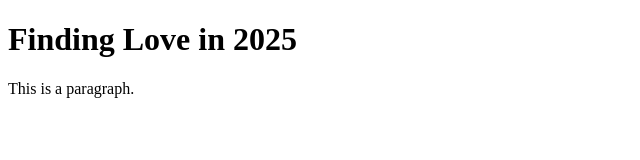
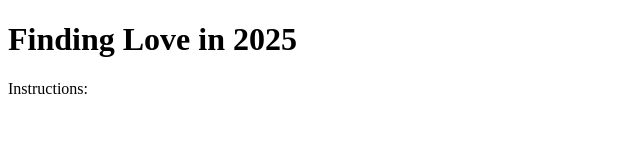
Before and after one commit to BobbyStrahanoski97/matchmakerr, a plain HTML site: page index.html in a window 1280 px wide. Shown: the full height of the page, 0-640 px from the left. Drawn offline with Linux system fonts and the light colour scheme.

Commit message:
Update index.html

```diff
--- a/index.html
+++ b/index.html
@@ -1,12 +1,12 @@
 <!DOCTYPE html>
   <html>
   <head>
-    <title>Page Title</title>
+    <title>MatchMaker</title>
 </head>
 <body>
 
   <h1>Finding Love in 2025</h1>
-  <p>This is a paragraph.</p>
+  <p>Instructions:</p>
 
 </body>
 </html>
```
